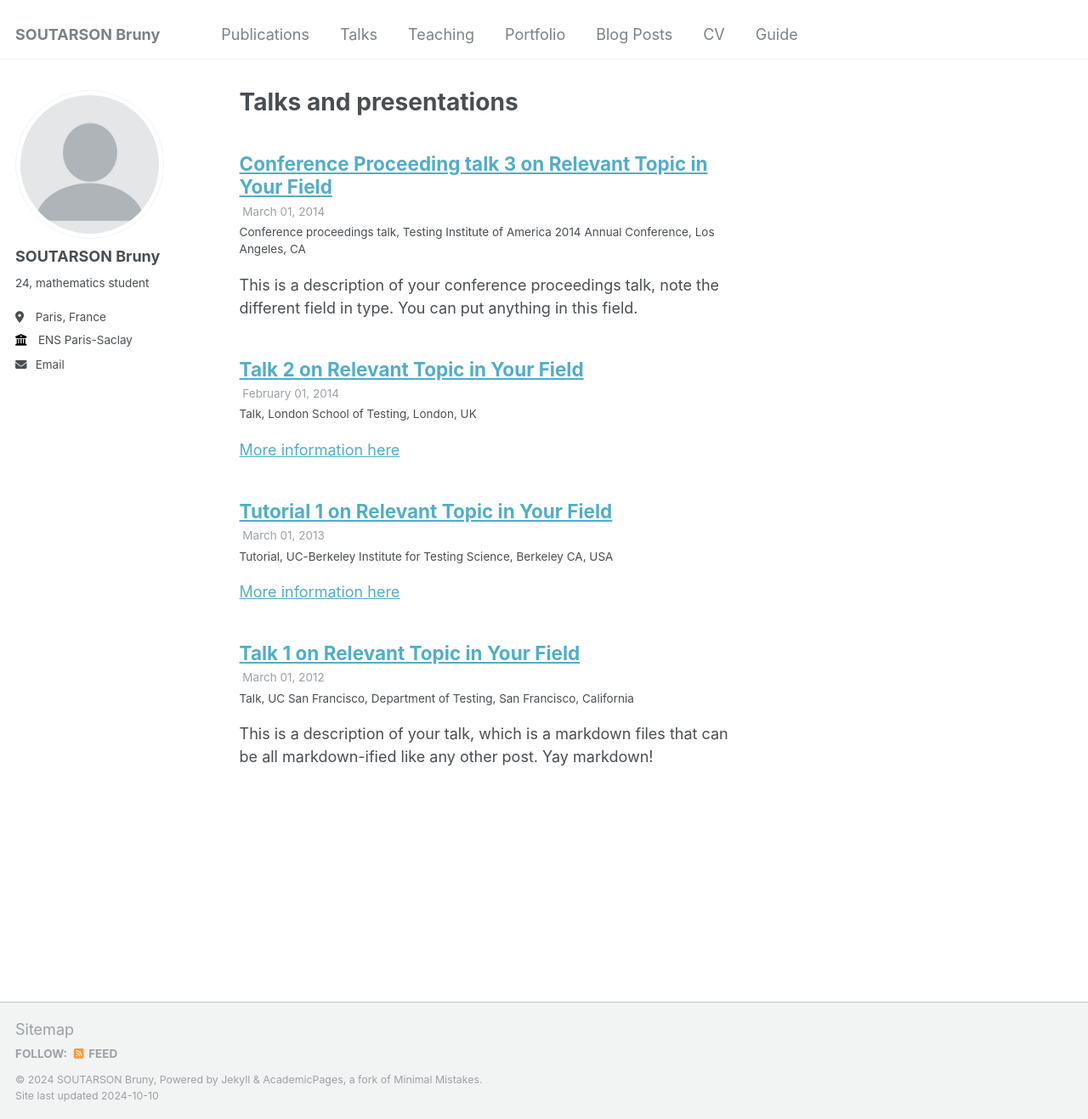
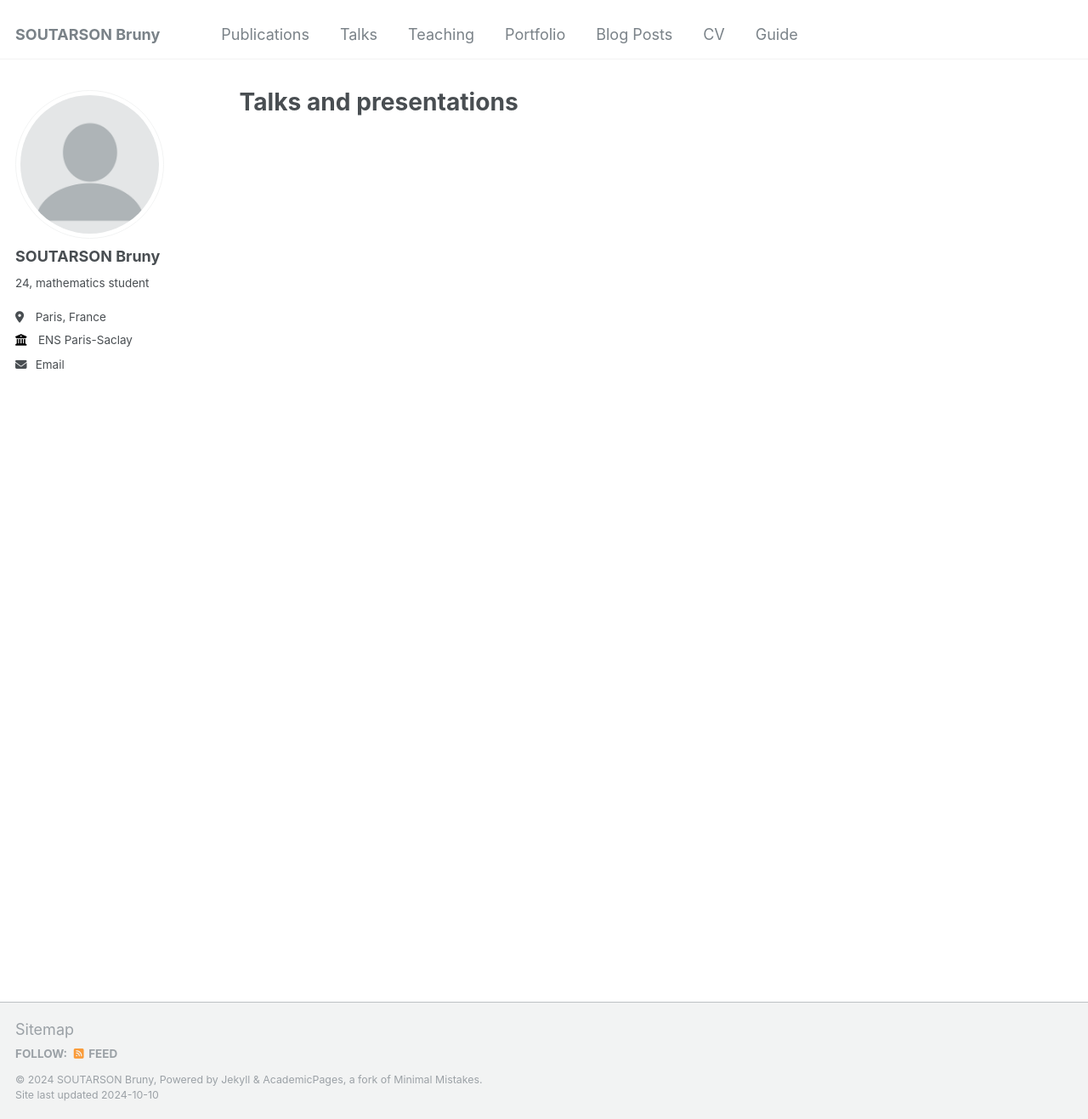
Before and after one commit to brutheg/brutheg.github.io, a Jekyll site: the page built from _pages/talks.html, in a window 1280 px wide and 1317 px high. Shown: the whole window at 85% size. Built offline with Jekyll 4.4.1, drawn with Linux system fonts in a browser that asks for light colours; part of the change alters nothing that is shown.

```diff
--- a/_config.yml
+++ b/_config.yml
@@ -186,16 +186,7 @@ kramdown:
 
 
 # These settings control the types of collections used by the template
-collections:
-  teaching:
-    output: true
-    permalink: /:collection/:path/
-  portfolio:
-    output: true
-    permalink: /:collection/:path/
-  talks:
-    output: true
-    permalink: /:collection/:path/
+
 
 
 # These settings control how pages and collections are included in the site
```
